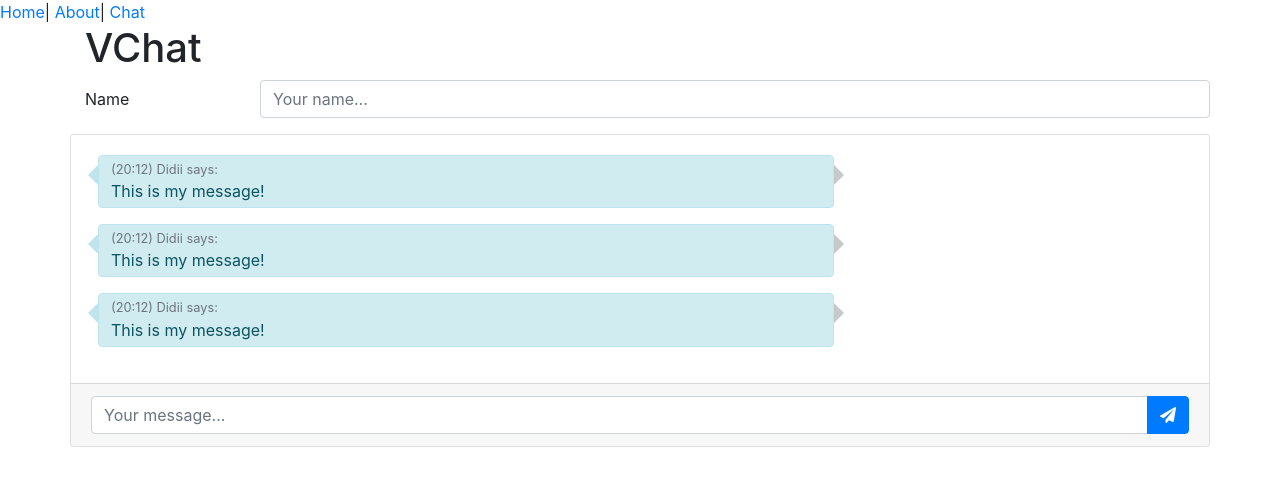
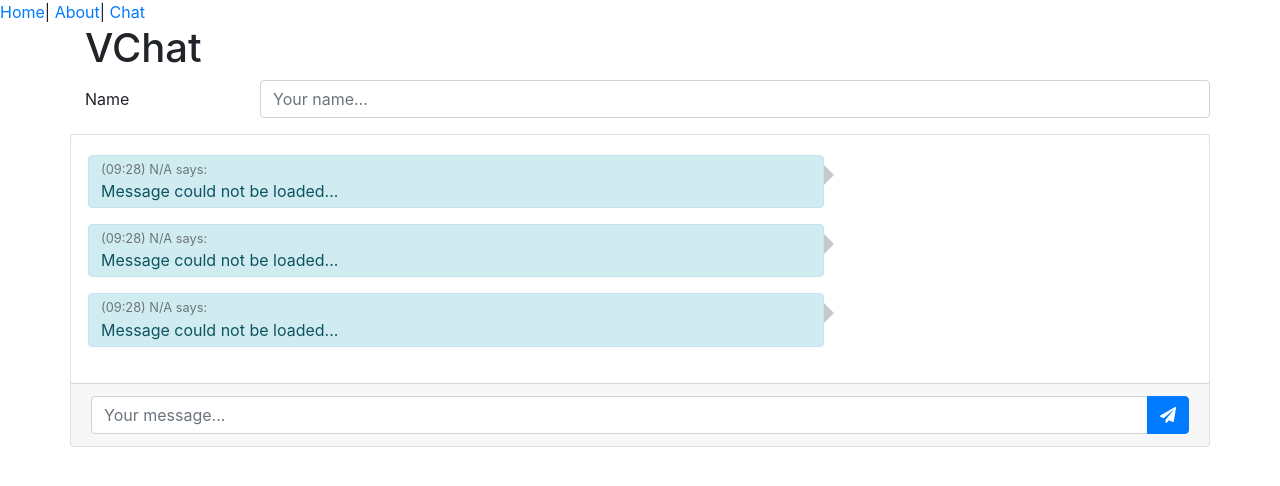
Before and after one commit to didii/VChat, a Vue app: page /chat in a window 1280 px wide. Shown: the top 486 px of the page. Built offline with nearby package versions, Linux system fonts and the light colour scheme.

Commit message:
Message with props

```diff
--- a/src/components/Message.vue
+++ b/src/components/Message.vue
@@ -1,11 +1,11 @@
 <template>
     <div data-component="message" class="message-container row">
-        <div class="arrow-left"></div>
+        <div v-if="messageType === MessageType.Other" class="arrow-left"></div>
         <div class="alert alert-info col-md-8">
-            <div class="user text-muted small">(20:12) Didii says:</div>
-            <div class="message content">This is my message!</div>
+            <div class="user text-muted small">({{hour}}:{{minute}}) {{userName}} says:</div>
+            <div class="message content">{{message}}</div>
         </div>
-        <div class="arrow-right"></div>
+        <div v-if="messageType === MessageType.Own" class="arrow-right"></div>
     </div>
 </template>
 
@@ -15,7 +15,27 @@ import { MessageType } from '@/models/message-type';
 
 @Component
 export default class Message extends Vue {
+    @Prop({default: MessageType.Own}) public messageType!: MessageType;
+    @Prop({default: 'N/A'}) public userName!: string;
+    @Prop({default: () => new Date()}) public timeStamp!: Date;
+    @Prop({default: 'Message could not be loaded...'}) public message!: string;
 
+    private get hour(): string {
+        const hour = this.timeStamp.getHours();
+        if (hour < 10) {
+            return '0' + hour;
+        }
+        return '' + hour;
+    }
+    private get minute(): string {
+        const minute = this.timeStamp.getMinutes();
+        if (minute < 10) {
+            return '0' + minute;
+        }
+        return '' + minute;
+    }
+
+    private MessageType = MessageType;
 }
 </script>
 
--- /dev/null
+++ b/src/models/message-type.ts
@@ -0,0 +1,4 @@
+export enum MessageType {
+    Own,
+    Other,
+}
```
